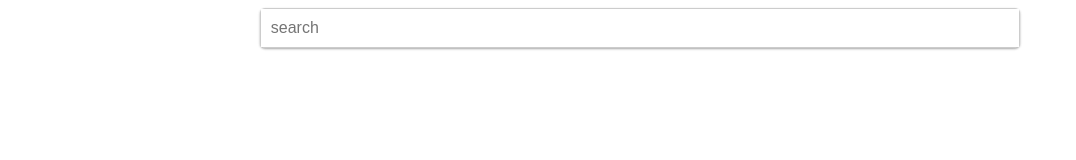
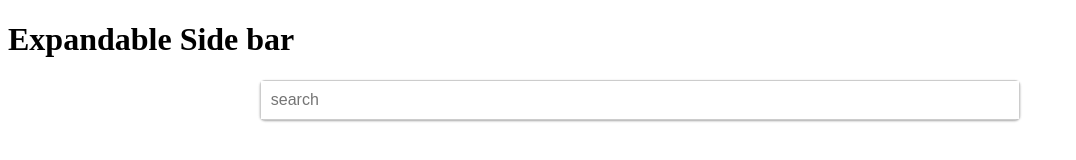
Before and after one commit to haroonraja111/JavaScript-Beginner-Project, a plain HTML site: page expandable_side-bar/index.html in a window 1280 px wide. Shown: the whole page, without its empty margins (0-1076 px from the left). Drawn offline with Linux system fonts and the light colour scheme.

Commit message:
javascript

```diff
--- a/expandable_side-bar/index.html
+++ b/expandable_side-bar/index.html
@@ -10,6 +10,7 @@
 </head>
 
 <body>
+    <h1>Expandable Side bar</h1>
     <form class="search-container">
         <input type="text" placeholder="search">
         <!-- <input type="submit" value="Go"> -->
```
Also changed, not shown: Number_Counter Animation/index.html (+0 -1 lines).
